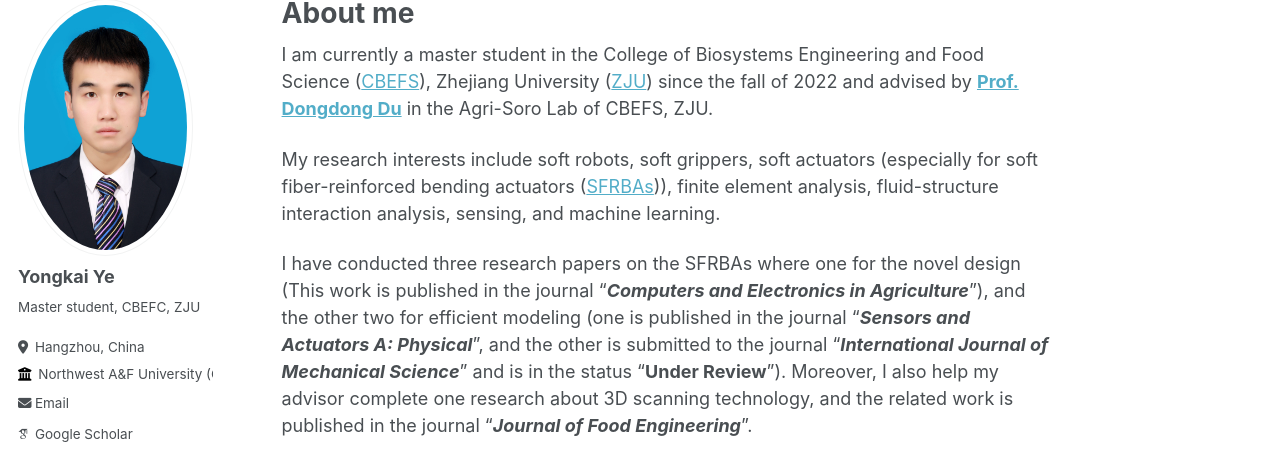
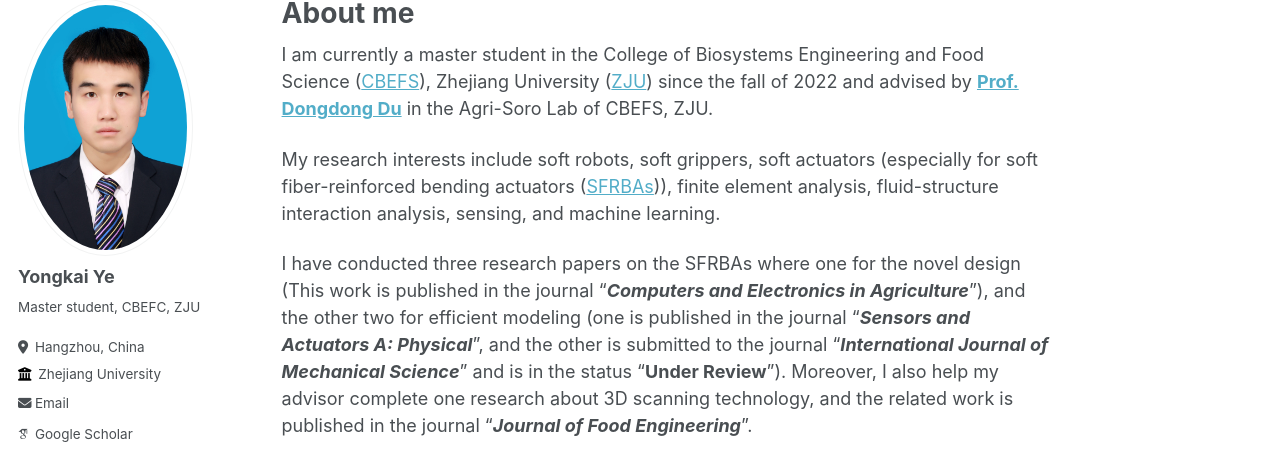
Before and after one commit to Yongkai-Ye/Yongkai-Ye.github.io, a Jekyll site: the page built from _pages/about.md, in a window 1280 px wide. Shown: the part 107-563 px from the top of the page. Built offline with Jekyll 4.4.1, drawn with Linux system fonts in a browser that asks for light colours; some web fonts are replaced.

Commit message:
Update _config.yml

```diff
--- a/_config.yml
+++ b/_config.yml
@@ -27,7 +27,7 @@ author:
   bio              : "Master student, CBEFC, ZJU"
   location         : "Hangzhou, China"
   employer         : "Zhejiang University"
-  employer         : "Northwest A&F University (Graduated)"
+  #employer         : "Northwest A&F University (Graduated)"
   URI              : ""
   email            : "yyk22213004@zju.edu.cn"
 
```
